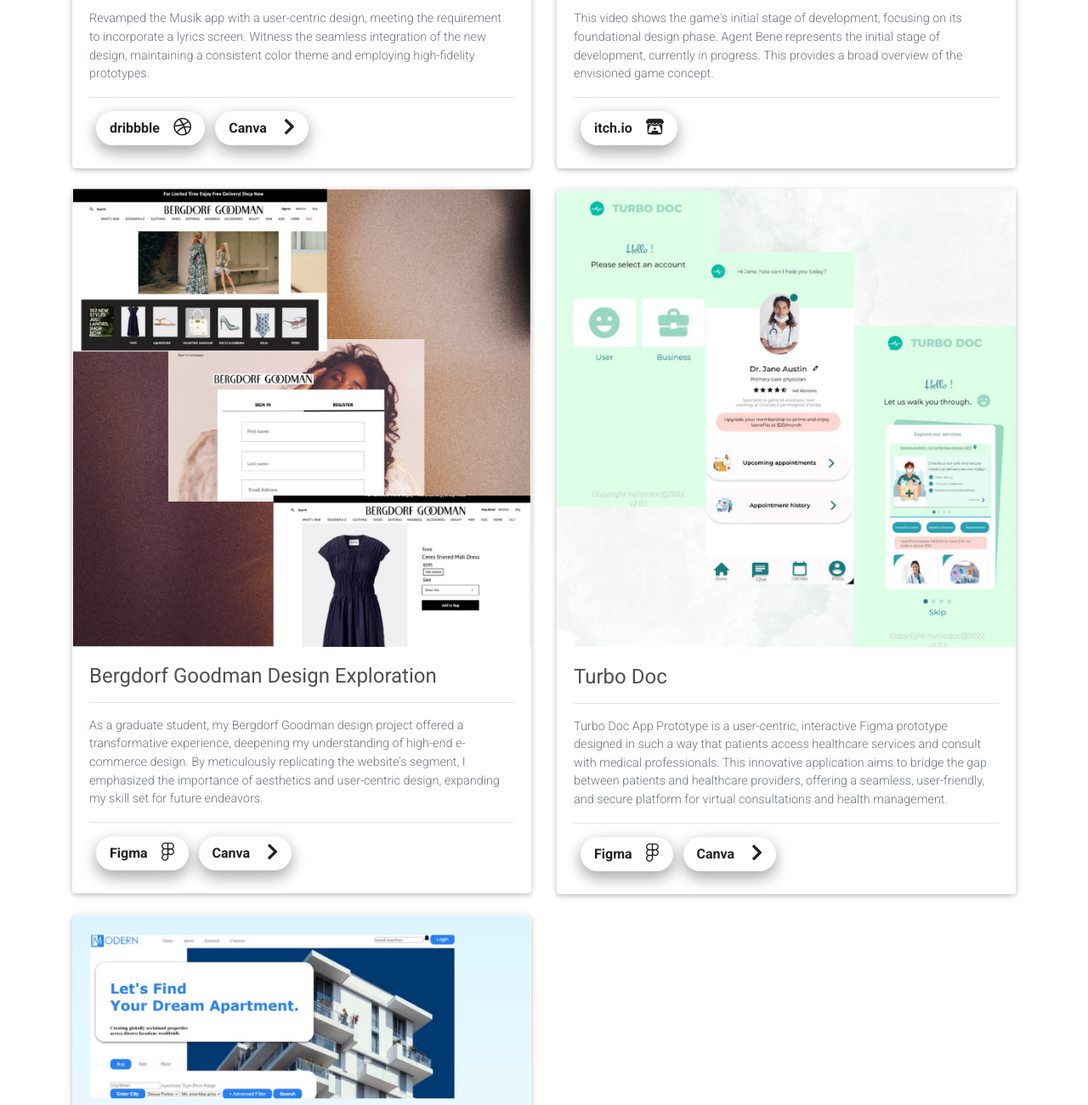
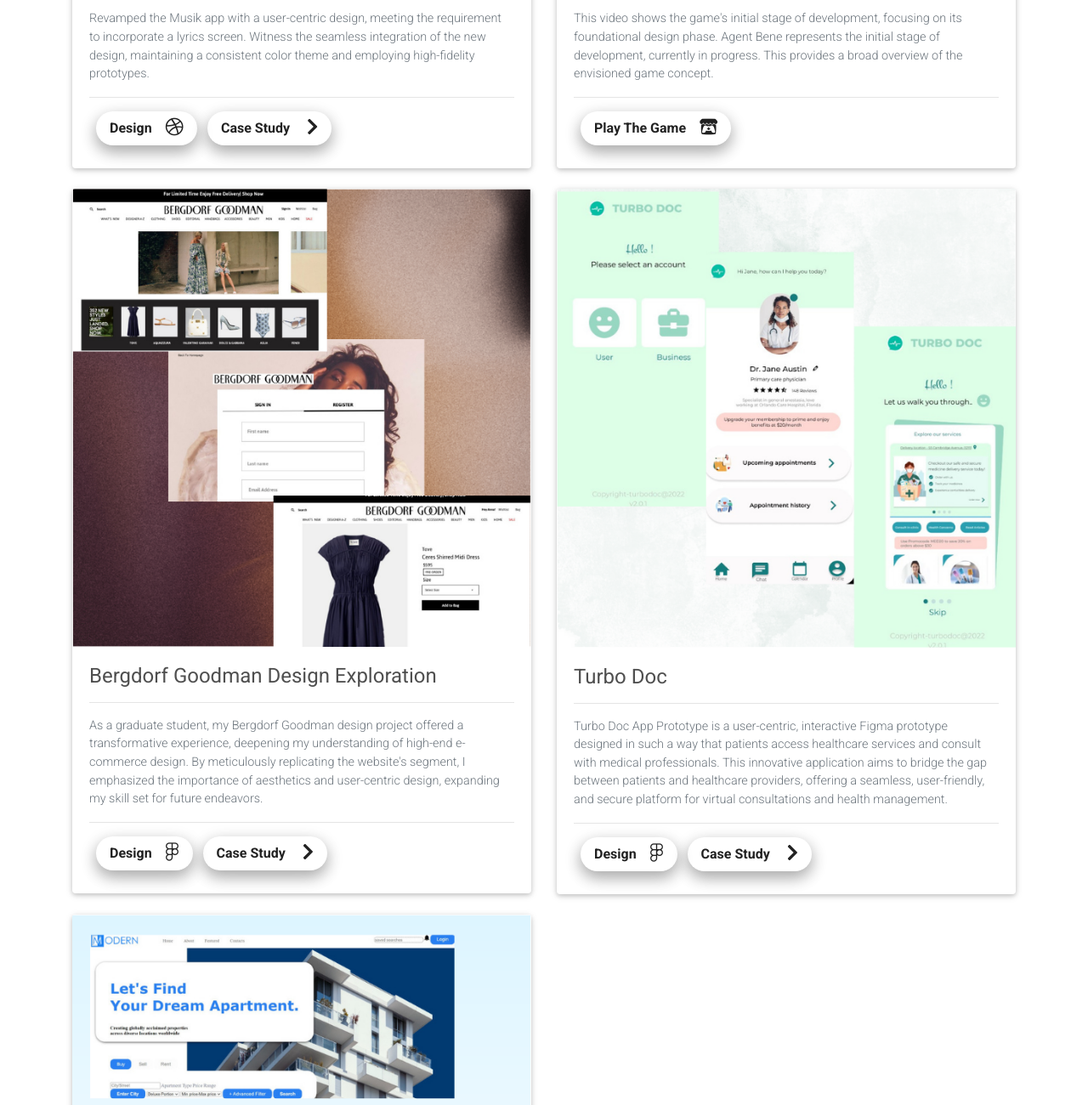
Before and after one commit to mansiDandgaval/mansidandgaval, a plain HTML site: page index.html in a window 1280 px wide. Shown: the part 1380-2680 px from the top of the page at 85% size. Drawn offline with nearby package versions, Linux system fonts and the light colour scheme.

Commit message:
Update index.html

```diff
--- a/index.html
+++ b/index.html
@@ -440,10 +440,10 @@
                 <a target="_blank"
                   class="nav-link text-dark rounded-pill z-depth-2 waves-effect waves-light mx-2 font-weight-bold"
                   href="https://dribbble.com/shots/23314720-Accenture-North-America-Product-Design-virtual-experience?utm_source=Clipboard_Shot&utm_campaign=mansi_dandgaval&utm_content=Accenture%20North%20America%20Product%20Design%20virtual%20experience&utm_medium=Social_Share&utm_source=Clipboard_Shot&utm_campaign=mansi_dandgaval&utm_content=Accenture%20North%20America%20Product%20Design%20virtual%20experience&utm_medium=Social_Share"
-                  role="button">dribbble<i class="fab fa-dribbble pl-3 fa-lg font-weight-light"></i></a>
+                  role="button">Design<i class="fab fa-dribbble pl-3 fa-lg font-weight-light"></i></a>
                   <a target="_blank"
                   class="nav-link text-dark rounded-pill z-depth-2 waves-effect waves-light font-weight-bold"
-                  href="https://www.canva.com/design/DAF3wnn-wZc/gxhPPNZBgUelWgYYtMfG8w/edit?utm_content=DAF3wnn-wZc&utm_campaign=designshare&utm_medium=link2&utm_source=sharebutton" role="button">Canva <i
+                  href="https://www.canva.com/design/DAF3wnn-wZc/gxhPPNZBgUelWgYYtMfG8w/edit?utm_content=DAF3wnn-wZc&utm_campaign=designshare&utm_medium=link2&utm_source=sharebutton" role="button"> Case Study <i
                     class="fas fa-chevron-right pl-3 fa-lg "></i></a>
                 </hr>
               </div>
@@ -468,7 +468,7 @@
                 <hr>
                 <a target="_blank"
                   class="nav-link text-dark rounded-pill z-depth-2 waves-effect waves-light mx-2 font-weight-bold"
-                  href="https://mansi-dandgaval.itch.io/agent-bene" role="button">itch.io<i
+                  href="https://mansi-dandgaval.itch.io/agent-bene" role="button">Play The Game<i
                     class="fab fa-itch-io pl-3 fa-lg font-weight-light"></i></a>
 
               </div>
@@ -520,10 +520,10 @@
                 <a target="_blank"
                   class="nav-link text-dark rounded-pill z-depth-2 waves-effect waves-light mx-2 font-weight-bold"
                   href="https://www.figma.com/proto/OAmOkVo66grze9KSEJx8oa/Bergdorf-Goodman-Design-Exploration?type=design&node-id=2-2&t=H725ix75UTtLZHTu-1&scaling=scale-down&page-id=0%3A1&starting-point-node-id=2%3A2&mode=design"
-                  role="button">Figma<i class="fab fa-figma pl-3 fa-lg font-weight-light"></i></a>
+                  role="button">Design<i class="fab fa-figma pl-3 fa-lg font-weight-light"></i></a>
                 <a target="_blank"
                   class="nav-link text-dark rounded-pill z-depth-2 waves-effect waves-light font-weight-bold"
-                  href="https://www.canva.com/design/DAFyhfLL6YI/heY-xmhfgpStOtkEYNTkTg/edit?utm_content=DAFyhfLL6YI&utm_campaign=designshare&utm_medium=link2&utm_source=sharebutton" role="button">Canva <i
+                  href="https://www.canva.com/design/DAFyhfLL6YI/heY-xmhfgpStOtkEYNTkTg/edit?utm_content=DAFyhfLL6YI&utm_campaign=designshare&utm_medium=link2&utm_source=sharebutton" role="button"> Case Study  <i
                     class="fas fa-chevron-right pl-3 fa-lg "></i></a>
               </div>
             </div>
@@ -567,11 +567,11 @@
                 <a target="_blank"
                   class="nav-link text-dark rounded-pill z-depth-2 waves-effect waves-light mx-2 font-weight-bold"
                   href="https://www.figma.com/proto/Y2W533QhzrPIRh3W9sfkKc/Turbo-Doc--Final-Project?type=design&node-id=7-8&t=WG2DV2jztOiCsh7c-1&scaling=scale-down&page-id=0%3A1&starting-point-node-id=7%3A8&show-proto-sidebar=1&mode=design"
-                  role="button">Figma<i class="fab fa-figma pl-3 fa-lg font-weight-light"></i></a>
+                  role="button">Design<i class="fab fa-figma pl-3 fa-lg font-weight-light"></i></a>
                 <a target="_blank"
                   class="nav-link text-dark rounded-pill z-depth-2 waves-effect waves-light font-weight-bold"
                   href="https://www.canva.com/design/DAFybYD9NGc/0o67dXUtdct9w4Y4oRZQag/edit?utm_content=DAFybYD9NGc&utm_campaign=designshare&utm_medium=link2&utm_source=sharebutton"
-                  role="button">Canva <i class="fas fa-chevron-right pl-3 fa-lg "></i></a>
+                  role="button">Case Study <i class="fas fa-chevron-right pl-3 fa-lg "></i></a>
               </div>
 
             </div>
@@ -603,7 +603,7 @@
                   <a target="_blank"
                     class="nav-link text-dark rounded-pill z-depth-2 waves-effect waves-light font-weight-bold"
                     href="https://www.canva.com/design/DAF1Z0hXA6M/8kLZSBhra1G1bPxYWiEkTw/edit?utm_content=DAF1Z0hXA6M&utm_campaign=designshare&utm_medium=link2&utm_source=sharebutton"
-                    role="button">Canva <i class="fas fa-chevron-right pl-3 fa-lg "></i></a>
+                    role="button">Case Study<i class="fas fa-chevron-right pl-3 fa-lg "></i></a>
                 </div>
               </div>
             </div>
```
